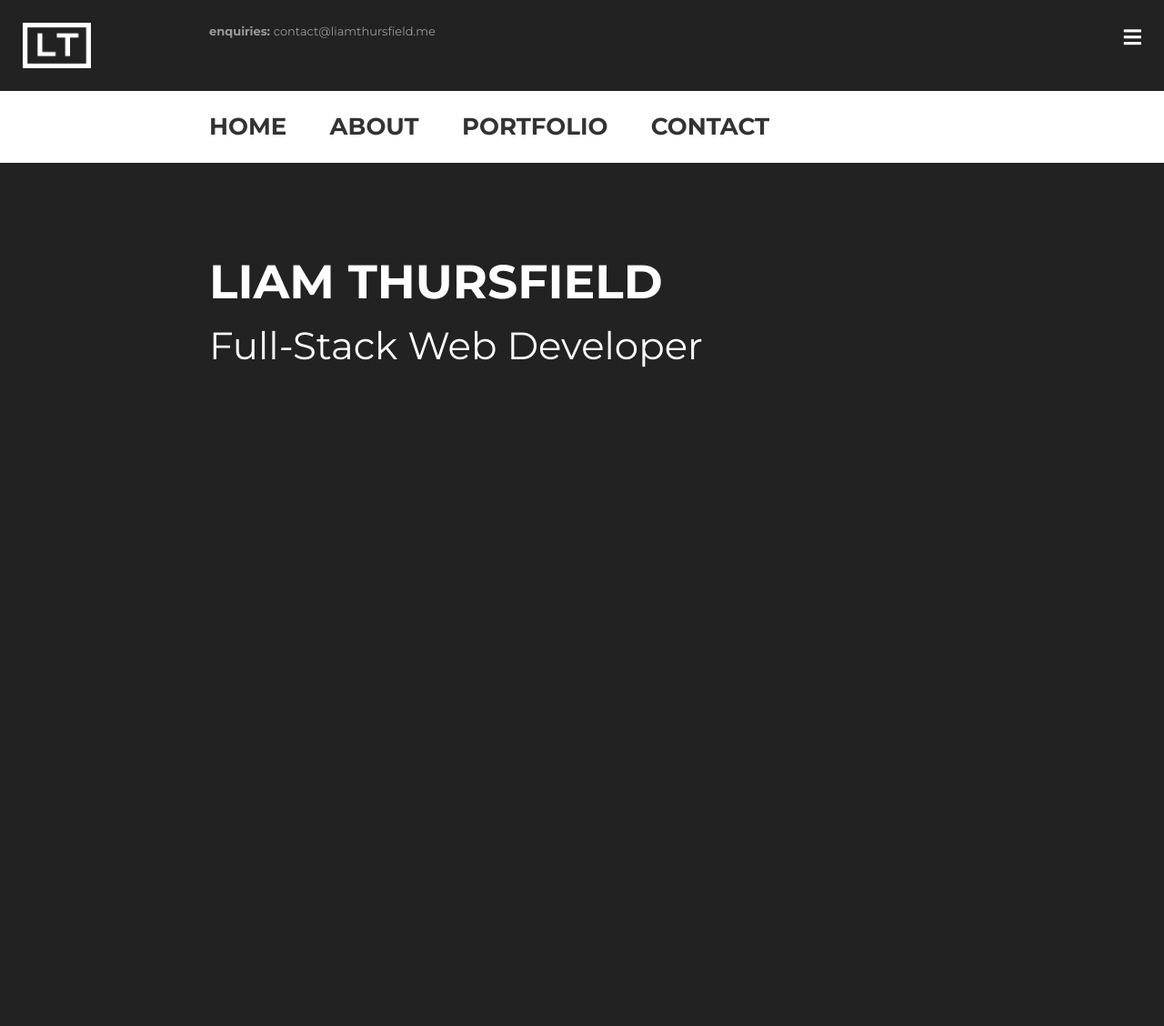
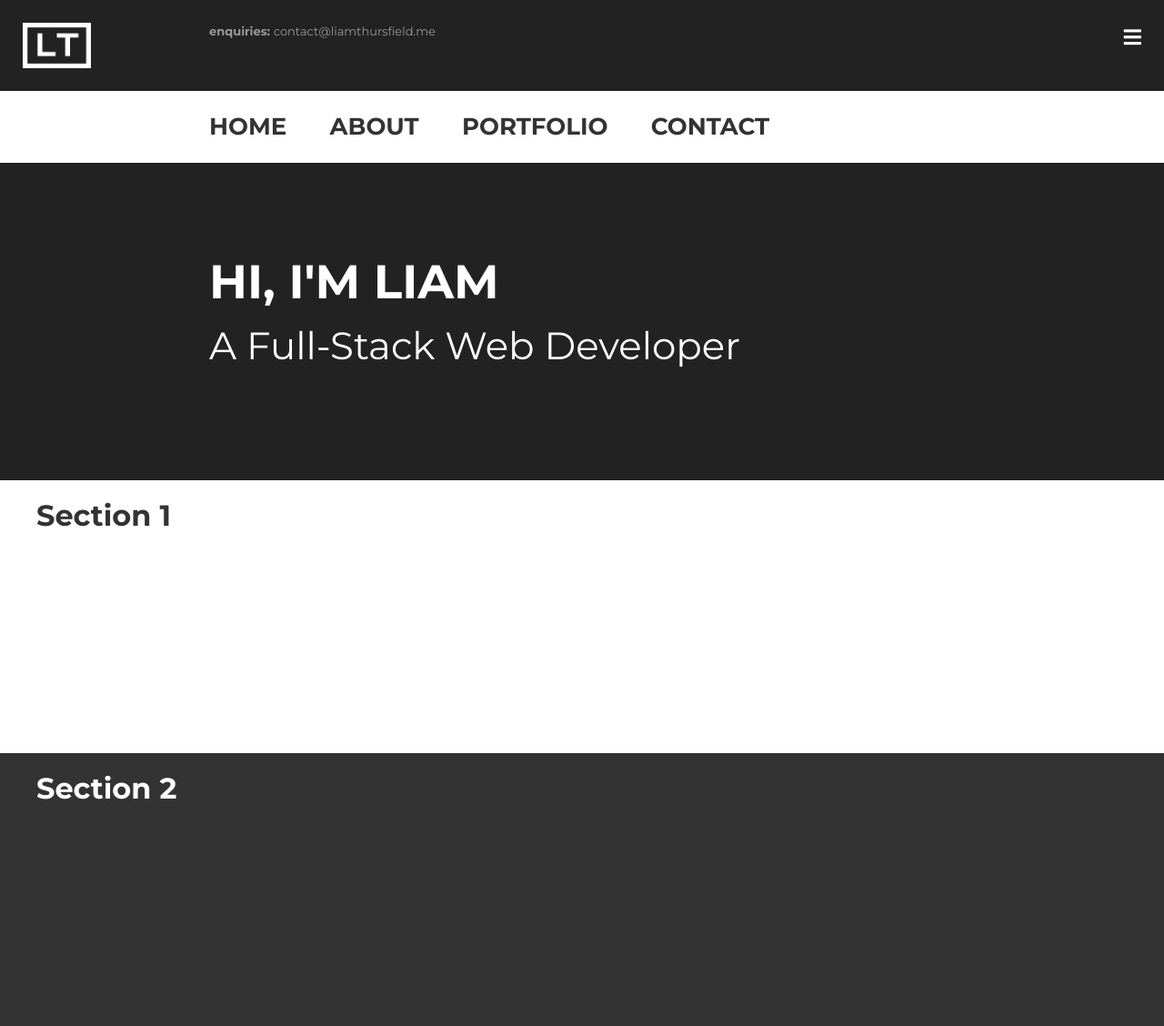
Before and after one commit to LiamThursfield/liamthursfield.github.io, a PHP site: page / in a window 1280 px wide. Shown: the whole page at 91% size. Before the commit the page ends 404 px from the top, so only its background shows below. Run offline with PHP 8.4, Linux system fonts and the light colour scheme; some libraries are stand-ins or nearby versions.

Commit message:
Add section stubs to index

```diff
--- a/css/style.css
+++ b/css/style.css
@@ -10,3 +10,12 @@ body {
     max-width: 1500px;
     padding: 0 40px;
 }
+
+.content-section {
+    background: #333;
+    min-height: 300px;
+}
+
+.content-section:nth-child(even) {
+    background: #FFF;
+}
--- a/index.html
+++ b/index.html
@@ -60,14 +60,27 @@
 
         <div class="col-md-10 offset-md-2 p-0">
           <div class="headline">
-              <h1>Liam Thursfield</h1>
-              <p>Full-Stack Web Developer</p>
+              <h1>Hi, I'm Liam</h1>
+              <p>A Full-Stack Web Developer</p>
           </div>
         </div>
 
       </div>
     </div>
 
+    <div class="content-section">
+      <div class="container-outer container-fluid">
+          <h2 class="m-0" style="color: #333; font-weight: bold; padding-top: 20px">Section 1</h2>
+      </div>
+
+    </div>
+
+    <div class="content-section">
+        <div class="container-outer container-fluid">
+            <h2 class="m-0" style="color: #FFF; font-weight: bold; padding-top: 20px">Section 2</h2>
+        </div>
+    </div>
+
     <!-- Script to count visitors -->
     <script src="https://www.w3counter.com/tracker.js?id=118445"></script>
   </body>
```
